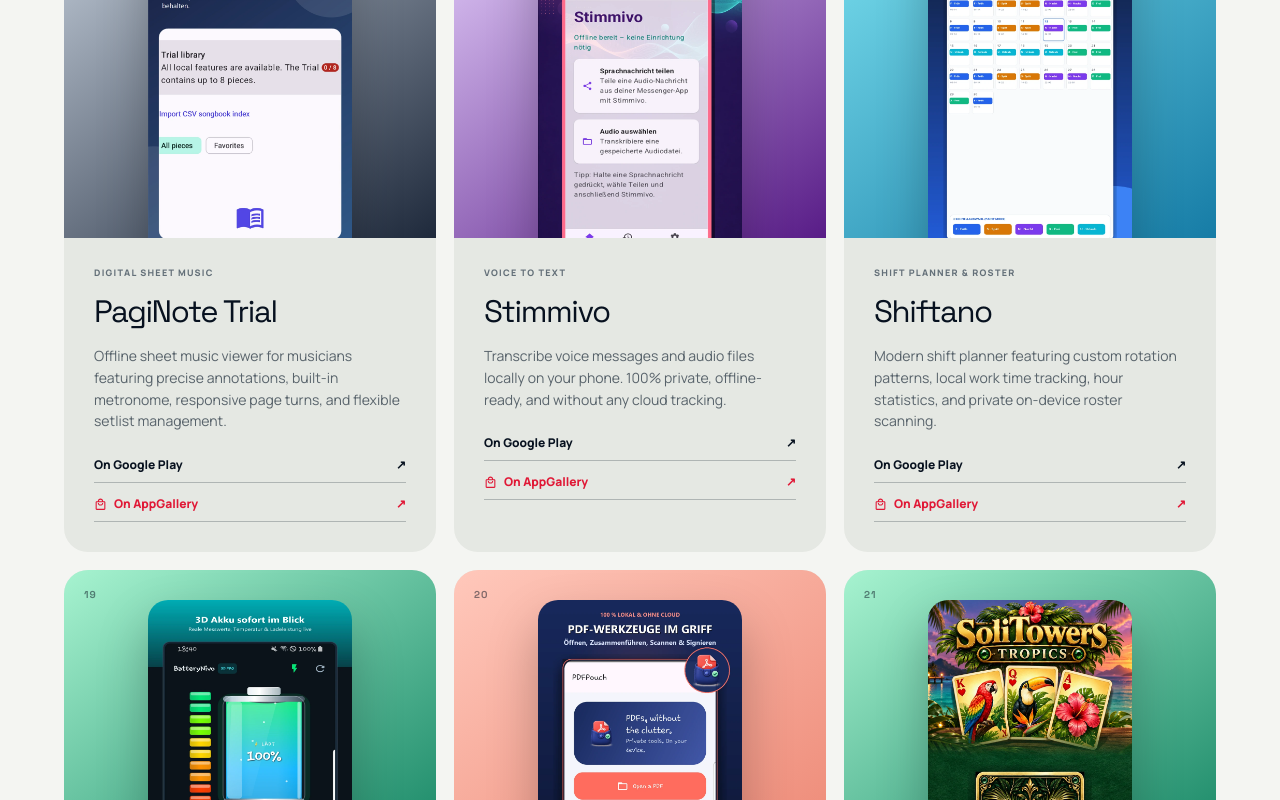
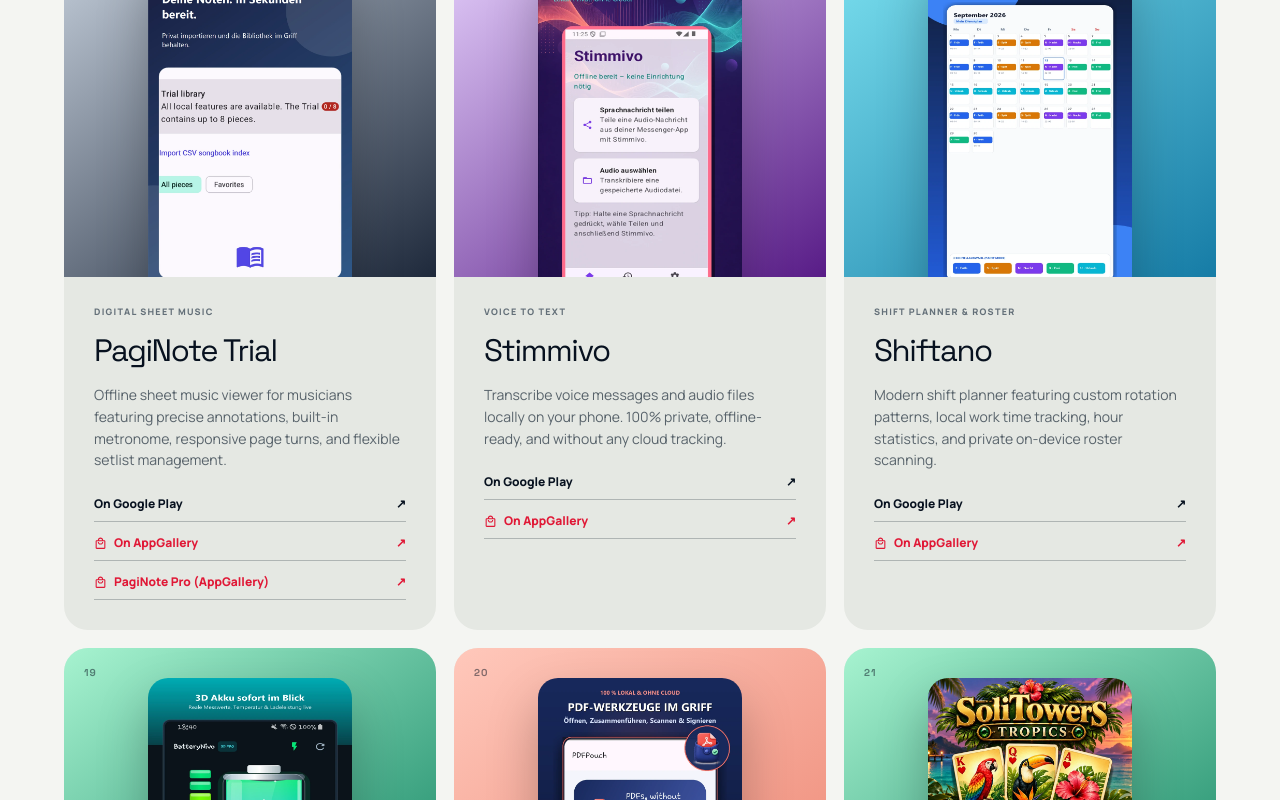
Before and after one commit to appsmakerdeluxe/appsmakerdeluxe.github.io, a Next.js app: page / in a window 1280 px wide. Shown: the part 4715-5515 px from the top of the page. Built offline with nearby package versions, Linux system fonts and the light colour scheme; no server answers.

Commit message:
Add Huawei AppGallery store links for ChiliWise Pro and PagiNote Pro

```diff
--- a/app/page.tsx
+++ b/app/page.tsx
@@ -23,8 +23,10 @@
 const HUAWEI_INDEXGENIE_URL = "https://appgallery.huawei.com/app/C119451681";
 const HUAWEI_LUXCUE_URL = "https://appgallery.huawei.com/app/C119557001";
 const HUAWEI_CHILIWISE_URL = "https://appgallery.huawei.com/app/C119557025";
+const HUAWEI_CHILIWISE_PRO_URL = "https://appgallery.huawei.com/app/C119559005";
 const HUAWEI_KAVORENZA_URL = "https://appgallery.huawei.com/app/C119557097";
 const HUAWEI_PAGINOTETRIAL_URL = "https://appgallery.huawei.com/app/C119544209";
+const HUAWEI_PAGINOTE_PRO_URL = "https://appgallery.huawei.com/app/C119559187";
 const HUAWEI_STIMMIVO_URL = "https://appgallery.huawei.com/app/C119557129";
 const HUAWEI_SHIFTANO_URL = "https://appgallery.huawei.com/app/C119557171";
 const HUAWEI_BATTERYNIVO_URL = "https://appgallery.huawei.com/app/C119557545";
@@ -146,6 +148,7 @@
     image: "/apps/chiliwise.webp",
     url: "https://play.google.com/store/apps/details?id=de.appsmakerdeluxe.chiliwise",
     huaweiUrl: HUAWEI_CHILIWISE_URL,
+    huaweiProUrl: HUAWEI_CHILIWISE_PRO_URL,
     tone: "red",
     category: "phone" as const,
   },
@@ -162,6 +165,7 @@
     image: "/apps/paginotetrial.webp",
     url: "https://play.google.com/store/apps/details?id=com.appsmakerdeluxe.paginotetrial",
     huaweiUrl: HUAWEI_PAGINOTETRIAL_URL,
+    huaweiProUrl: HUAWEI_PAGINOTE_PRO_URL,
     tone: "slate",
     category: "phone" as const,
   },
@@ -578,23 +582,27 @@
                           <span aria-hidden="true">{isRtl ? "↖" : "↗"}</span>
                         </a>
                       )}
-                      {"huaweiProUrl" in meta && meta.huaweiProUrl && (
+                      {"huaweiProUrl" in meta && meta.huaweiProUrl && (() => {
+                        const proTitle = meta.key === "paginotetrial" ? "PagiNote Pro" : `${app.name} Pro`;
+                        const proLabel = t.work.huaweiProStoreButton.replace("Reframiq Pro", proTitle);
+                        return (
                           <a
                             href={meta.huaweiProUrl}
                             target="_blank"
                             rel="noreferrer"
                             className="app-secondary-huawei-link"
-                          aria-label={`Reframiq Pro ${t.work.openHuaweiStoreAria}`}
+                            aria-label={`${proTitle} ${t.work.openHuaweiStoreAria}`}
                           >
                             <span className="app-link-main">
                               <svg viewBox="0 0 24 24" width="13" height="13" fill="currentColor" aria-hidden="true">
                                 <path d="M19 6h-2c0-2.76-2.24-5-5-5S7 3.24 7 6H5c-1.1 0-2 .9-2 2v12c0 1.1.9 2 2 2h14c1.1 0 2-.9 2-2V8c0-1.1-.9-2-2-2zm-7-3c1.66 0 3 1.34 3 3H9c0-1.66 1.34-3 3-3zm7 17H5V8h14v12zm-7-8c-1.66 0-3-1.34-3-3H7c0 2.76 2.24 5 5 5s5-2.24 5-5h-2c0 1.66-1.34 3-3 3z"/>
                               </svg>
-                            <span>{t.work.huaweiProStoreButton}</span>
+                              <span>{proLabel}</span>
                             </span>
                             <span aria-hidden="true">{isRtl ? "↖" : "↗"}</span>
                           </a>
-                      )}
+                        );
+                      })()}
                       {"huaweiFullUrl" in meta && meta.huaweiFullUrl && (
                         <a
                           href={meta.huaweiFullUrl}
```
Also changed, not shown: 5 other files (tests, documents, lock files or other folders). Lines whose indentation alone changed are shown as unchanged.
